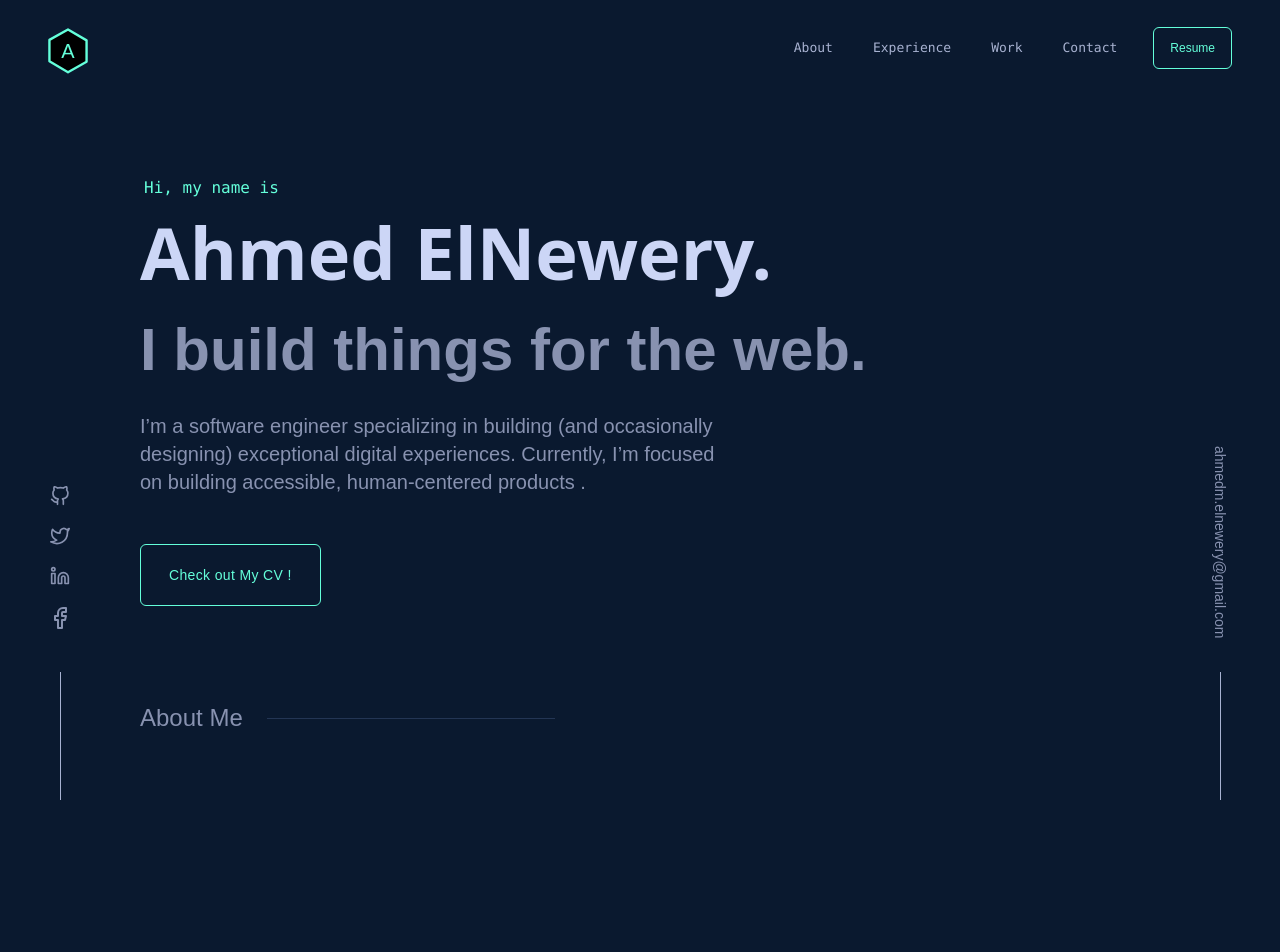
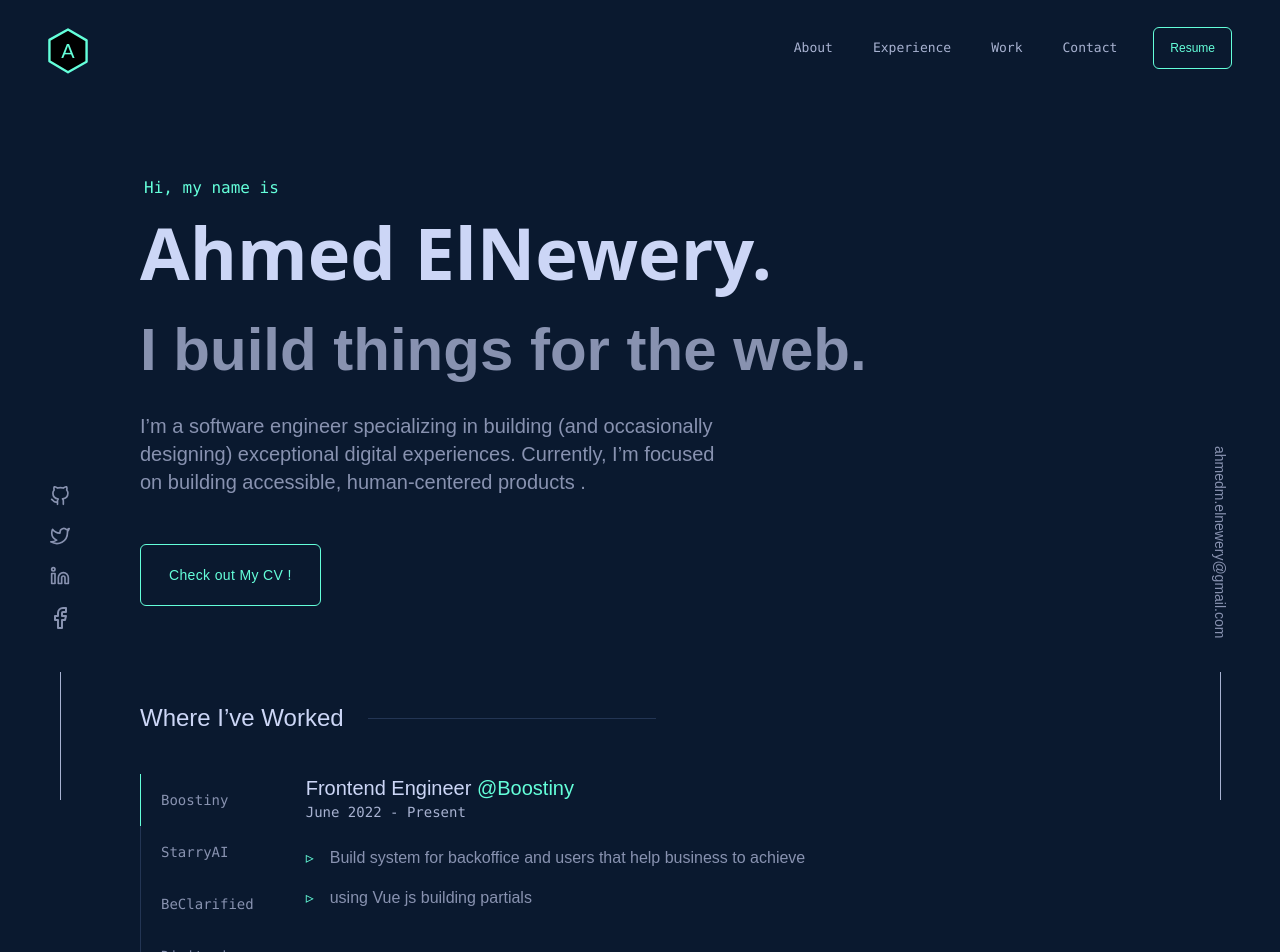
Before and after one commit to ahmedElnewery/my-portfolio, a Nuxt app: page / in a window 1280 px wide. Shown: the top 952 px of the page. Built offline with nearby package versions, Linux system fonts and the light colour scheme.

Commit message:
adding experience secion

```diff
--- a/assets/css/main.css
+++ b/assets/css/main.css
@@ -26,3 +26,21 @@ font-family: "Calibre",sans-serif;
 .section{
    @apply max-w-[1000px] mx-auto;
 }
+.tab {
+   @apply text-sm px-5 py-4 cursor-pointer hover:bg-light-navy hover:text-green  transition-all border-l border-lightest-navy ;
+}
+.tab.--active{
+    @apply border-green  !important;
+}
+
+
+/*fade transition*/
+.fade-enter-active,
+.fade-leave-active {
+  transition: opacity 0.5s ease;
+}
+
+.fade-enter-from,
+.fade-leave-to {
+  opacity: 0;
+}
--- /dev/null
+++ b/components/Experience/Index.vue
@@ -0,0 +1,116 @@
+
+
+<script setup>
+import {experiences} from "./../../constants/constants";
+import {format} from "date-fns";
+
+const state = reactive({
+  selectedCompanyId: "1",
+});
+// computed
+const companies = computed(() => {
+  return experiences.map((work) => ({
+    id: work.id,
+    companyName: work.company,
+  }));
+});
+
+const showTabContent = computed(() => {
+  return state.selectedCompanyId === selectedWorkExperience.value.id;
+});
+
+const selectedWorkExperience = computed(() => {
+  return experiences.find(
+    (work) => work.id === state.selectedCompanyId
+  );
+});
+const selectedWorkExperienceStartDate = () => {
+  return format(new Date(selectedWorkExperience.value.startDate), "MMMM yyyy");
+}
+const selectedWorkExperienceEndDate= computed(()=>{
+  if (selectedWorkExperience.value.endDate === null){
+    return "Present"
+  } else {
+    const endDate = new Date(selectedWorkExperience.value.endDate)
+    const now = new Date()
+
+    return format(endDate,"MMMM yyyy")
+  }
+})
+
+// methods
+const updateSelectedCompanyId = (id) => {
+  state.selectedCompanyId = id;
+};
+</script>
+<template>
+  <section class="section mt-24">
+    <div class="flex items-center gap-x-8 mb-10">
+      <!-- <span class="text-green"><BriefCase /></span> -->
+      <h2
+        class="
+          text-2xl
+          flex
+          items-center
+          text-lightest-slate
+          relative
+          after:h-px after:w-72 after:bg-lightest-navy after:block after:ml-6
+        "
+      >
+        Where I’ve Worked
+      </h2>
+    </div>
+    <div class="flex gap-x-8">
+      <div>
+        <ul class="font-mono flex flex-col">
+          <li
+            :class="['tab', { '--active': state.selectedCompanyId === company.id }]"
+            v-for="company in companies"
+            :key="company.id"
+            :tab-id="company.id"
+            @click="updateSelectedCompanyId(company.id)"
+          >
+            {{ company.companyName }}
+          </li>
+        </ul>
+      </div>
+
+      <div>
+        <Transition name="fade" mode="out-in">
+          <div v-if="showTabContent" :key="state.selectedCompanyId">
+            <p class="text-xl font-medium">
+              <span class="text-lightest-slate">{{
+                selectedWorkExperience.title
+              }}</span>
+              <a class="text-green cursor-pointer">
+                @{{ selectedWorkExperience.company }}</a
+              >
+            </p>
+            <p class="text-light-slate text-sm font-mono mb-6">
+              <span>{{ selectedWorkExperienceStartDate() }}</span> -
+              <span>{{ selectedWorkExperienceEndDate }}</span>
+            </p>
+            <ul>
+              <li
+                class="
+                  mb-4
+                  text-base
+                  relative
+                  pl-6
+                  before:left-0
+                  before:text-green
+                  before:content-['▹']
+                  before:absolute
+                "
+                v-for="(achieve, i) in selectedWorkExperience.achievements"
+                :key="i"
+              >
+                {{ achieve }}
+              </li>
+            </ul>
+          </div>
+        </Transition>
+      </div>
+    </div>
+  </section>
+</template>
--- /dev/null
+++ b/components/icons/BriefCase.vue
@@ -0,0 +1,2 @@
+<template>
+<svg xmlns="http://www.w3.org/2000/svg" width="24" height="24" viewBox="0 0 24 24" fill="none" stroke="currentColor" stroke-width="2" stroke-linecap="round" stroke-linejoin="round" class="feather feather-briefcase"><rect x="2" y="7" width="20" height="14" rx="2" ry="2"></rect><path d="M16 21V5a2 2 0 0 0-2-2h-4a2 2 0 0 0-2 2v16"></path></svg></template>
--- a/constants/constants.js
+++ b/constants/constants.js
@@ -1,11 +1,32 @@
-const navbar =[
-    {label:"About",path:"/"},
-    {label:"Experience",path:"/"},
-    {label:"Work",path:"/"},
-    {label:"Contact",path:"/"},
-
+export const navbar = [
+    { label: "About", path: "/" },
+    { label: "Experience", path: "/" },
+    { label: "Work", path: "/" },
+    { label: "Contact", path: "/" },
 ]
-
-export default {
-    navbar
-}
+export const experiences = [
+    {id:"1",
+        company: "Boostiny", title: "Frontend Engineer", startDate: "06/19/2022", endDate: null,
+        achievements: ["Build system for backoffice and users that help business to achieve",
+            "using Vue js building partials"]
+    },
+    {
+        id:"2",
+        company: "StarryAI", title: "Frontend developer", startDate: "03/03/2022", endDate: "06/05/2022",
+        achievements: [" Design AI art generator web app that allow user to create a piece of NFT art",
+            " using React , Apollo Clint,"]
+    },
+    {
+        id:"3",
+        company: "BeClarified", title: "Frontend developer", startDate: "11/07/2021", endDate: "06/05/2022",
+        achievements: [" Design a dental practice management software that provide confirm appointment , lab management, finical invoices, stock management.",
+            " using React, Redux , React-table, React hook form"]
+    },
+    {
+        id:"4",
+        company: "Digitopia", title: "Frontend developer", startDate: "04/07/2022", endDate: "11/01/2021",
+        achievements: ["Developing and maintaining a variety of responsive web pages using React.",
+            "Integrating with Graphql queries",
+            "Using a variety of UI technologies e.g. React-leaflet, React hook form,Apollo Clint, etc..."]
+    },
+]
--- a/layouts/default.vue
+++ b/layouts/default.vue
@@ -6,12 +6,12 @@ import Github from "~~/components/icons/Github.vue";
 import LinkedIn from "~~/components/icons/LinkedIn.vue";
 import Twitter from "~~/components/icons/Twitter.vue";
 import logo from "~~/components/logo.vue";
-import metaData from "./../constants/constants";
+import {navbar} from "./../constants/constants";
 export default {
   components: { logo, Twitter, Github, LinkedIn, Facebook },
   computed: {
     navbar() {
-      return metaData.navbar;
+      return navbar;
     },
   },
 };
@@ -147,7 +147,7 @@ export default {
       </ul>
     </div>
      <div class="w-100 min-h-screen py-0 px-12 md:px-28 xl:px-32 2xl:px-48 w-full h-full p-t-[100px]">
-        <main>
+        <main class="min-h-[2000px]">
         <slot />
         </main>
       </div>
--- a/package.json
+++ b/package.json
@@ -13,5 +13,8 @@
     "nuxt": "3.0.0",
     "postcss": "^8.4.20",
     "tailwindcss": "^3.2.4"
+  },
+  "dependencies": {
+    "date-fns": "^2.29.3"
   }
 }
--- a/pages/index.vue
+++ b/pages/index.vue
@@ -1,3 +1,5 @@
+<script setup>
+</script>
 <template>
    <section class="section  ">
     <div class="w-full mt-20">
@@ -14,8 +16,5 @@
         </div>
     </div>
    </section>
-   <section class="section mt-24">
-        <h2 class="text-2xl flex items-center  relative after:h-px after:w-72 after:bg-lightest-navy  after:block after:ml-6 ">About Me</h2>
-
-   </section>
+   <Experience/>
 </template>
```
